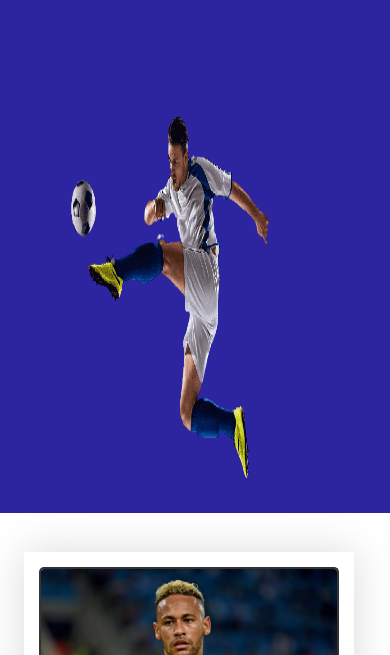
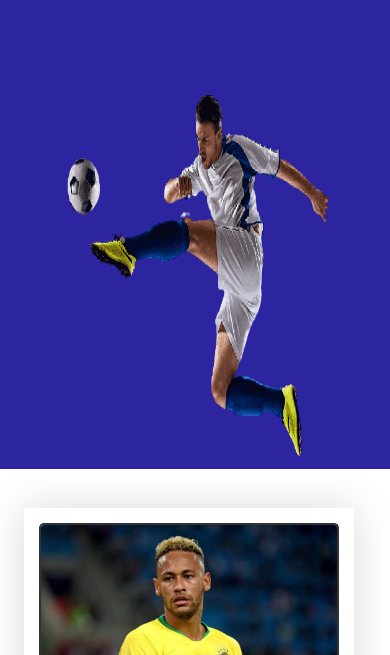
Before and after one commit to jahids/-jahids-football-assignement2, a plain HTML site: page index.html in a window 390 px wide. Shown: the part 445-1100 px from the top of the page. Drawn offline with Linux system fonts and the light colour scheme.

Commit message:
bug-fixed

```diff
--- a/style.css
+++ b/style.css
@@ -1,8 +1,9 @@
 @import url('https://fonts.googleapis.com/css2?family=Poppins:wght@700&display=swap');
 
 body{
-     margin: auto;
+     margin: 0;
      font-family: 'Poppins', sans-serif;
+     padding: 0;
 
 
 }
@@ -40,8 +41,8 @@ border-radius: 0px; */
 }
 /* transiton */
 
-.head-images{
-
+.header-text {
+    margin-left: 60px;
 }
 
 .head-images:hover{
@@ -346,11 +347,10 @@ color: white;
         display: grid;
         grid-template-columns: 1fr;
     }
-    .header-banner img{
 
-    width: 100%;
-     margin: -36px;
-
+    .header-banner img {
+        width: 132%;
+        margin: -58px;
     }
 
     .head-images:hover{
@@ -358,6 +358,9 @@ color: white;
         transition: transform 1s ease-out;
     }
 
+    .header-text {
+        margin-left: 0px;
+    }
 
     .big-text {
         color: white;
```
